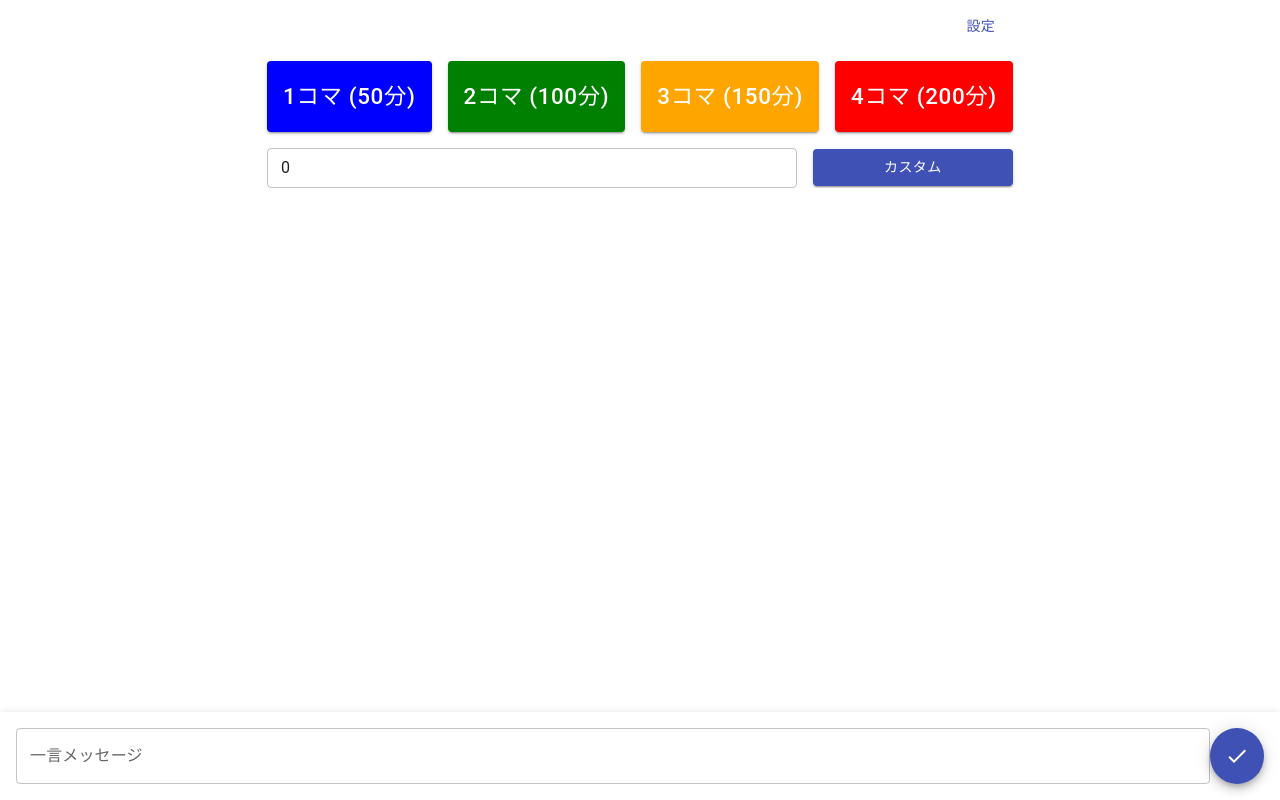
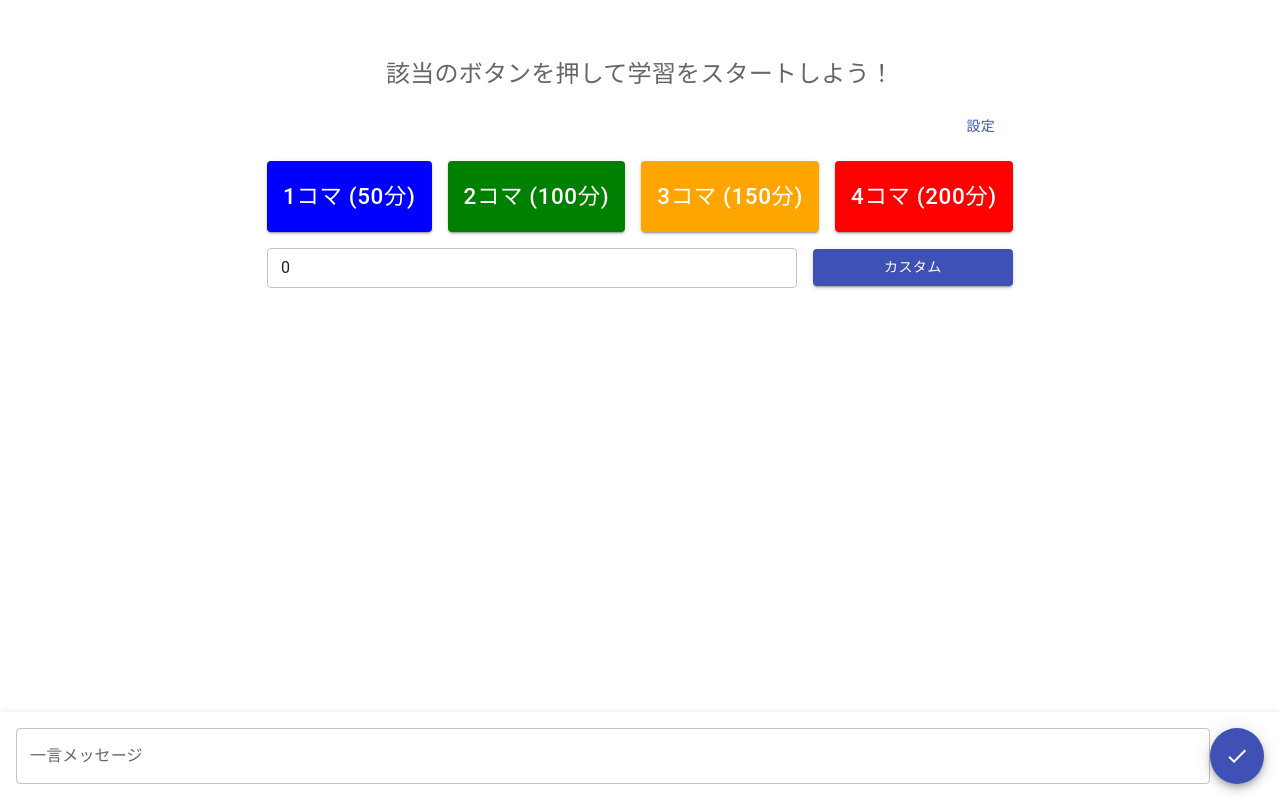
Before and after one commit to killinsun/electron_timer, a React (Vite) app: page / in a window 1280 px wide. Built offline with nearby package versions, Linux system fonts and the light colour scheme.

Commit message:
always on TOP

```diff
--- a/src/main/index.ts
+++ b/src/main/index.ts
@@ -116,6 +116,10 @@ function createWindow(): void {
     return null;
   });
 
+  ipcMain.handle("set-always-on-top", (_, isAlwaysOnTop) => {
+    mainWindow.setAlwaysOnTop(isAlwaysOnTop);
+  });
+
   mainWindow.on("ready-to-show", () => {
     mainWindow.show();
   });
--- a/src/preload/index.ts
+++ b/src/preload/index.ts
@@ -12,6 +12,9 @@ const api = {
   },
   uploadVideo: async () => {
     return await ipcRenderer.invoke("upload-video");
+  },
+  setAlwaysOnTop: async (isAlwaysOnTop: boolean) => {
+    await ipcRenderer.invoke("set-always-on-top", isAlwaysOnTop);
   },
 };
 
--- a/src/renderer/src/App.tsx
+++ b/src/renderer/src/App.tsx
@@ -24,7 +24,7 @@ export interface IElectronAPI {
   resizeWindow: (width: number, height: number, isBottomRight: boolean) => void;
   setFullScreen: (isFullScreen: boolean) => void;
   uploadVideo: () => Promise<string | null>;
-  getSavedVideo: () => Promise<File>;
+  setAlwaysOnTop: (isAlwaysOnTop: boolean) => void;
 }
 
 declare global {
@@ -66,6 +66,9 @@ const App = () => {
     setRemainingTime(minutes * 60);
     setShowWarning(false);
 
+    if (settings.forceAlwaysOnTop) {
+      window.api.setAlwaysOnTop(true);
+    }
     handleChangeWindowSize(400, 150, true);
   };
 
@@ -78,6 +81,7 @@ const App = () => {
     setIsTimeRunningOut(false);
     setShowMessageInput(true);
 
+    window.api.setAlwaysOnTop(false);
     handleChangeWindowSize(900, 670, false);
   };
 
@@ -124,10 +128,12 @@ const App = () => {
           setIsTimeRunningOut(() => true);
           setShowWarning(() => true);
           window.api.setFullScreen(true);
+          window.api.setAlwaysOnTop(true);
 
           const newWarningTimer = setTimeout(() => {
             setShowWarning(false);
             window.api.setFullScreen(false);
+            window.api.setAlwaysOnTop(false);
           }, 10000);
           setWarningTimer(() => newWarningTimer);
         } else if (diff <= 0) {
@@ -136,6 +142,7 @@ const App = () => {
           setIsTimeRunningOut(() => false);
           clearInterval(timer);
           window.api.setFullScreen(true);
+          window.api.setAlwaysOnTop(true);
         }
       }, 1000);
 
@@ -207,7 +214,17 @@ const App = () => {
             }}
           >
             {!endTime && (
-              <>
+              <Box
+                sx={{
+                  display: "flex",
+                  flexDirection: "column",
+                  justifyContent: "center",
+                  gap: "16px",
+                  flexGrow: 1,
+                  height: "100%",
+                  paddingY: "48px",
+                }}
+              >
                 {showWelcomeMessage && (
                   <Paper
                     elevation={0}
@@ -226,12 +243,22 @@ const App = () => {
                     </IconButton>
                   </Paper>
                 )}
+                <Typography
+                  variant="body1"
+                  sx={{
+                    textAlign: "center",
+                    color: "text.secondary",
+                    fontSize: "1.5rem",
+                  }}
+                >
+                  該当のボタンを押して学習をスタートしよう！
+                </Typography>
                 <TimerSelect
                   lessonDurations={lessonDurations}
                   startTimer={startTimer}
                   onClickSettings={() => setShowSettingsModal(true)}
                 />
-              </>
+              </Box>
             )}
             {endTime && (
               <TimerDisplay
--- a/src/renderer/src/components/settingsModal.tsx
+++ b/src/renderer/src/components/settingsModal.tsx
@@ -6,7 +6,9 @@ import {
   DialogActions,
   DialogContent,
   DialogTitle,
+  FormControl,
   IconButton,
+  InputLabel,
   MenuItem,
   Select,
   Tab,
@@ -105,6 +107,13 @@ export const SettingsModal: React.FC<Props> = ({
         setSettings((prevSettings) => ({
           ...prevSettings,
           [field]: Number(value),
+        }));
+      }
+
+      if (field === "forceAlwaysOnTop") {
+        setSettings((prevSettings) => ({
+          ...prevSettings,
+          [field]: value === "true",
         }));
       }
     },
@@ -222,7 +231,24 @@ export const SettingsModal: React.FC<Props> = ({
           </Box>
         )}
         {tab === 1 && (
-          <Box sx={{ display: "flex", flexDirection: "column", gap: 2, my: 2 }}>
+          <Box sx={{ display: "flex", flexDirection: "column", gap: 2, my: 4 }}>
+            <FormControl fullWidth>
+              <InputLabel id="forceAlwaysOnTop">タイマーの表示</InputLabel>
+              <Select
+                label="タイマーの表示"
+                value={settings.forceAlwaysOnTop ? "true" : "false"}
+                onChange={(e) =>
+                  handleSettingsChange("forceAlwaysOnTop", e.target.value)
+                }
+              >
+                <MenuItem value="true">
+                  タイマー起動中は常に最前面に表示する
+                </MenuItem>
+                <MenuItem value="false">
+                  {settings.warningMinutes}分前と終了時のみ最前面に表示する
+                </MenuItem>
+              </Select>
+            </FormControl>
             <TextField
               label="何分前に警告を表示するか"
               type="number"
--- a/src/renderer/src/hooks/useSettings.tsx
+++ b/src/renderer/src/hooks/useSettings.tsx
@@ -1,12 +1,14 @@
 import { useCallback, useEffect, useState } from "react";
 
 export type Settings = {
+  forceAlwaysOnTop: boolean;
   warningMinutes: number; // 何分前に警告を出すか
   warningVideoPath: string | null; // 警告時に再生する動画のパス
   finishVideoPath: string | null; // 終了時に再生する動画のパス
 };
 
 const defaultSettings = {
+  forceAlwaysOnTop: false, // false:5分前と終了時にのみ最前面表示
   warningMinutes: 5,
   warningVideoPath: null,
   finishVideoPath: null,
```
